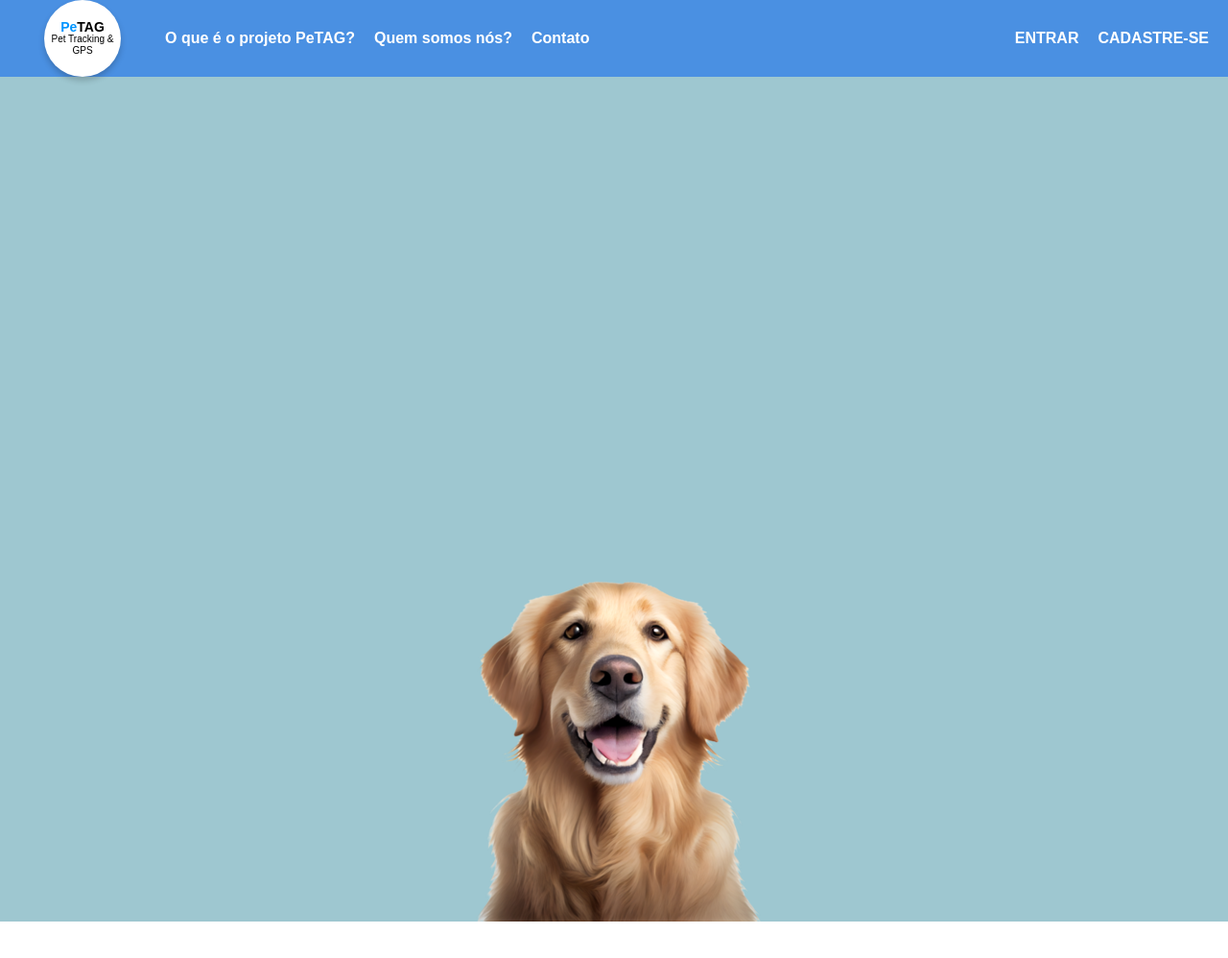
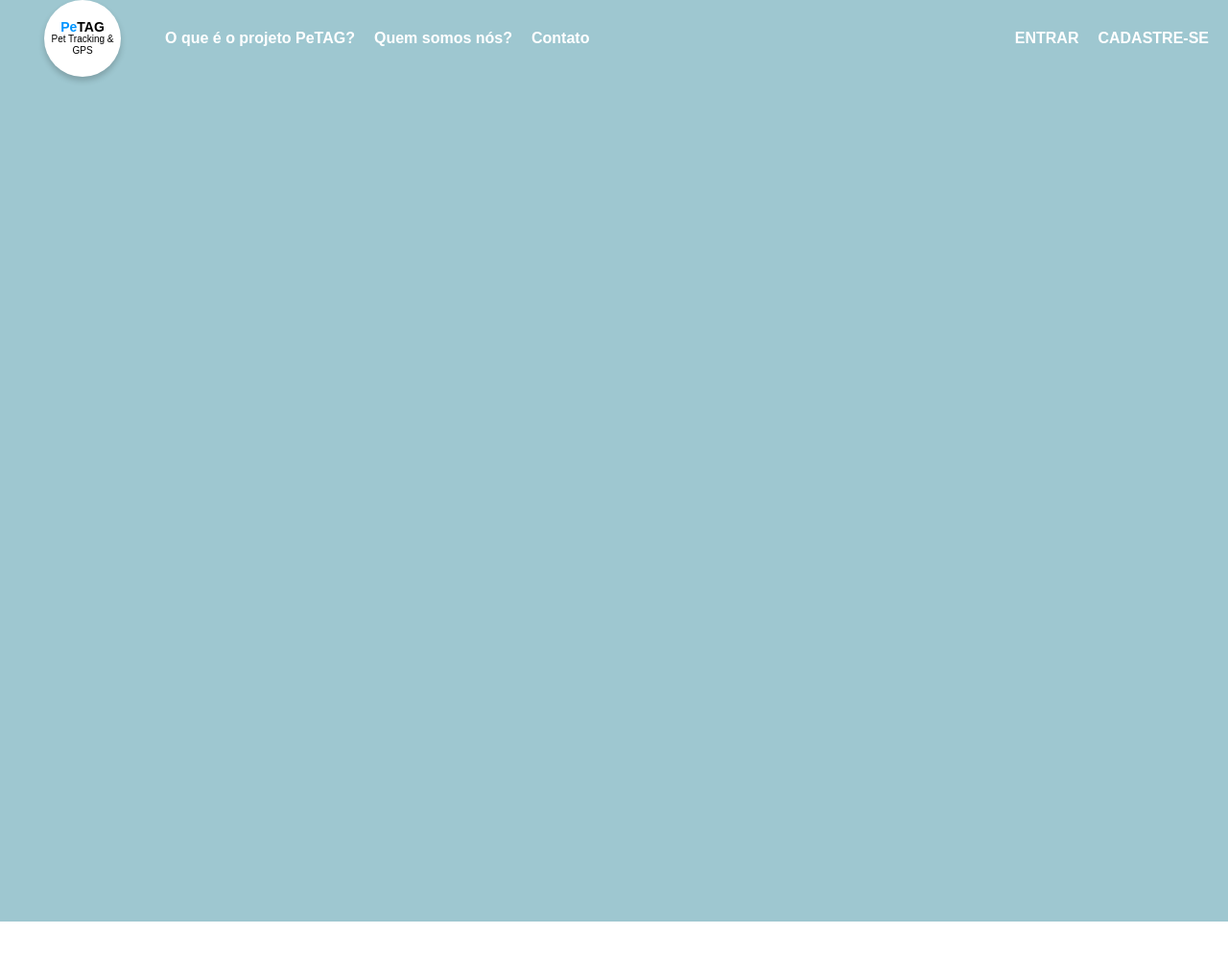
Before and after one commit to lucsmakov/teste1, a plain HTML site: page index.html in a window 1280 px wide. Shown: the top 998 px of the page at 96% size. Drawn offline with Linux system fonts and the light colour scheme.

Commit message:
finalmanha

```diff
--- a/index.html
+++ b/index.html
@@ -40,6 +40,9 @@
       </div>
     </nav>
   </header>
+  <div class="texto-rolante">
+
+  </div>
   <aside>
     <div id="side-content">
       <ul>
--- a/script/css/index.css
+++ b/script/css/index.css
@@ -24,7 +24,7 @@
     }
 
     .nav-bar {
-      background-color: #4A90E2;
+      background-color: transparent;
       display: flex;
       align-items: center;
       justify-content: space-between;
@@ -33,7 +33,24 @@
       width: 100%;
       height: 80px;
       z-index: 999;
+      transition: background-color 0.3s ease;
     }
+    .nav-bar.rolado {
+        background-color: #2977cf;
+        transition: background-color 0.3s ease;
+    }
+    .texto-rolante {
+        position: fixed;
+        top: 80px;
+        left: 50%;
+        transform: translateX(-50%);
+        /* background-color: rgba(255, 255, 255, 0.8); */
+        padding: 10px;
+        border-radius: 5px;
+        font-size: 18px;
+        z-index: 999;
+        transition: top 0.3s ease;
+      }
 
     .image-container {
         margin-top: auto;
--- a/script/css/index.js
+++ b/script/css/index.js
@@ -2,6 +2,7 @@ function showSideContent() {
     const side = document.getElementById("side-content");
     side.classList.toggle("show");
 }
+
 function KeyFrameLoad() {
     const container = document.getElementById("container-keyframe");
     setTimeout(() => {
@@ -12,20 +13,43 @@ function KeyFrameLoad() {
             }, 1000);
         }
     }, 1000);
-    const imagens = document.querySelectorAll('.fade');
+    // const imagens = document.querySelectorAll('.fade');
+    // const observador = new IntersectionObserver(function(entradas) {
+    //     entradas.forEach(function(entrada) {
+    //         if (entrada.isIntersecting) {
+    //             entrada.target.classList.add('visible');
+    //         } else {
+    //             entrada.target.classList.remove('visible');
+    //         }
+    //     });
+    // }, { threshold: 0.6 });
 
-    const observador = new IntersectionObserver(function(entradas) {
-        entradas.forEach(function(entrada) {
-            if (entrada.isIntersecting) {
-                entrada.target.classList.add('visible');
-            } else {
-                entrada.target.classList.remove('visible');
-            }
-        });
-    }, { threshold: 0.6 });
+    // imagens.forEach(function(imagem) {
+    //     observador.observe(imagem);
+    // });
+    window.addEventListener('scroll', function() {
+        const imagem = document.querySelector('.fade');
+        if (window.scrollY === 0) {
+            imagem.classList.remove('visible');
+        } else if (!imagem.classList.contains('visible')) {
+            imagem.classList.add('visible');
+        }
+        const scrollingText = document.querySelector('.texto-rolante');
+        const additionalSection = document.querySelector('.additional-section');
+        const additionalSectionTop = additionalSection.offsetTop;
 
-    imagens.forEach(function(imagem) {
-        observador.observe(imagem);
+        if (window.scrollY + window.innerHeight >= additionalSectionTop + 250) {
+            scrollingText.style.opacity = '0';
+        } else {
+            scrollingText.style.opacity = '1';
+            scrollingText.style.top = `${80 + window.scrollY}px`;
+        }
+        const nav = document.querySelector('.nav-bar');
+        if (window.scrollY > 50) {
+            nav.classList.add('rolado');
+        } else {
+            nav.classList.remove('rolado');
+        }
     });
 }
 document.addEventListener("DOMContentLoaded", () => {
```
